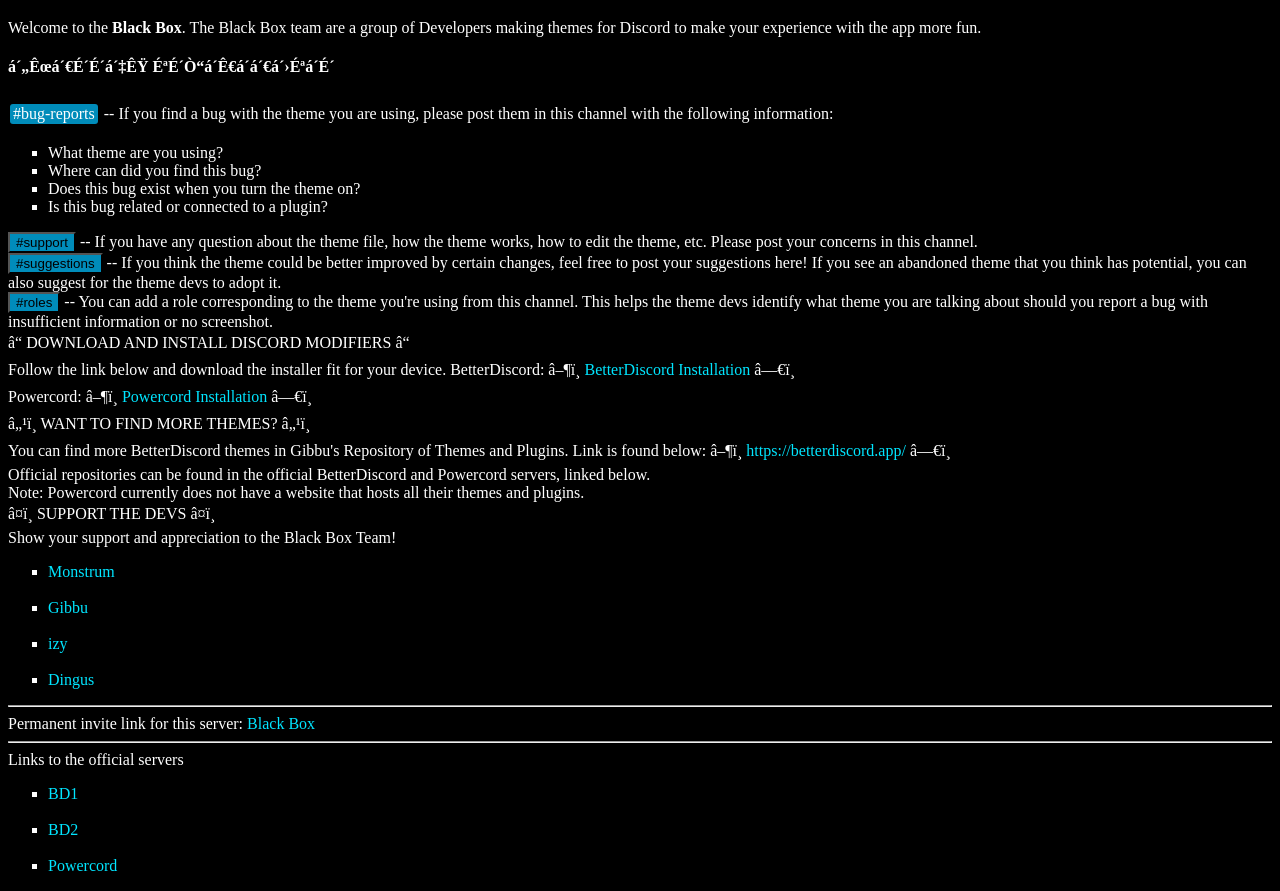
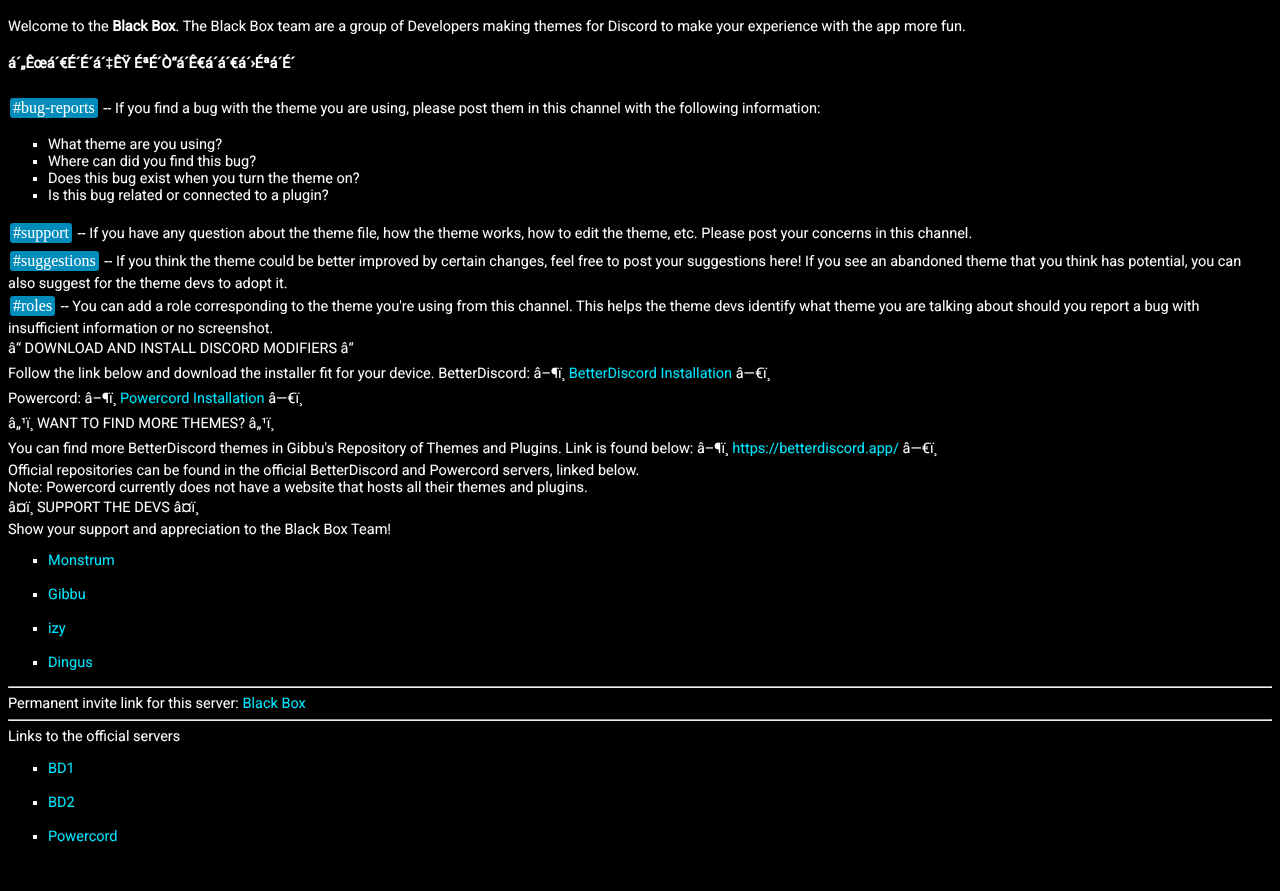
Before and after one commit to shutupurbad/black-box, a PHP site: page / in a window 1280 px wide. Shown: the part 309-1200 px from the top of the page. After the commit the page ends 1151 px from the top, so only its background shows below. Run offline with PHP 8.4, Linux system fonts and the light colour scheme.

Commit message:
Update style.css

```diff
--- a/style.css
+++ b/style.css
@@ -1,6 +1,9 @@
 body {
   background-color: black;
   color:white;
+  font-family: 'Roboto', sans-serif;
+  -webkit-text-stroke-width: 0.1px;
+  font-size: 14.5px;
 }
 
 ul {
@@ -20,7 +23,7 @@ a {
   color:#00e5ff;
 }
 
-.bug-reports {
+.button {
   border: none;
   color: white;
   padding: 1px 3px;
@@ -32,7 +35,7 @@ a {
   cursor: pointer;
   font-weight: 500;
   border-radius: 3px;
-  font-family: "Times New Roman", Times, serif;
+  font-family: "Times New Roman", Times, serif !important;
 }
 
-.button {background-color: #008CBA;}
+.button {background-color: #008CBA;} /* Blue */
```
